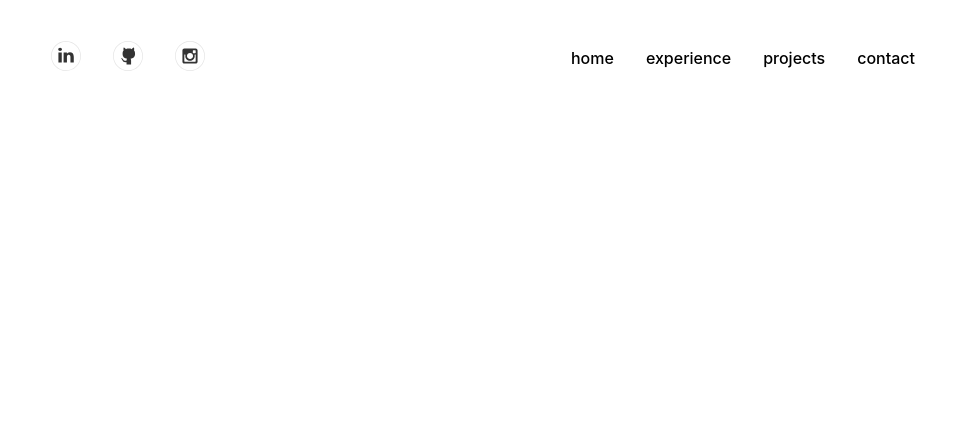
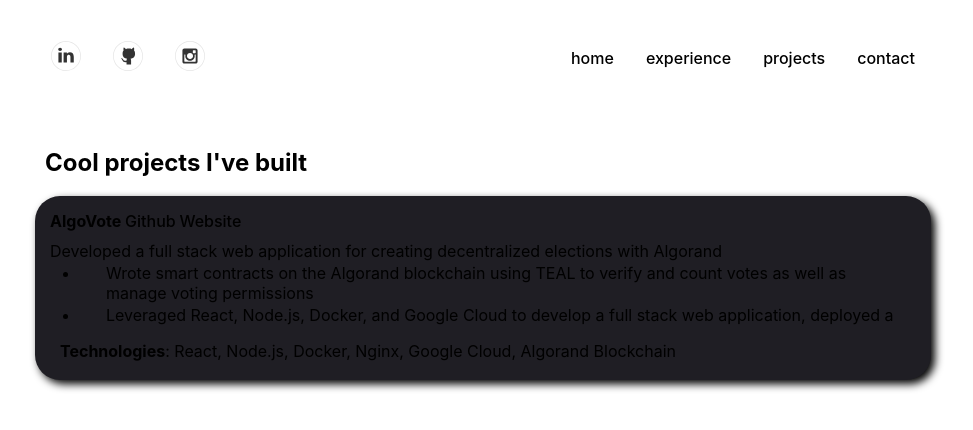
Before and after one commit to AdrianJendo/portfolio-website, a Next.js app: page /projects in a window 1280 px wide. Shown: the top 430 px of the page, without its empty margins (157-1130 px from the left). Built offline with nearby package versions, Linux system fonts and the light colour scheme.

Commit message:
WIP projects

```diff
--- a/pages/projects.tsx
+++ b/pages/projects.tsx
@@ -1,6 +1,9 @@
 import type { NextPage } from "next"
 import { useEffect, useState } from "react"
 import projectsData from "../data/projects"
+import styles from "../styles/Experience.module.css"
+
+// Embed Circle image of all the projects
 
 const Project: NextPage = () => {
 
@@ -14,29 +17,35 @@ const Project: NextPage = () => {
     ([]);
 
   useEffect(() => setProjects(projectsData), [])
-  return <div className='container'>
+  return <div className={styles.container}>
 
-    <div className='project-content'>
-            {/* <div className='side-projects'>
-                <h3>Cool projects I've built</h3>
+    <div className={styles.projectContent}>
+        <div className={styles.sideProjects}>
+            <h3 className={styles.exph3}>Cool projects I've built</h3>
+
+            <div style={{marginTop:"35px"}}>
                     {projects.map(project =>
-                    <div>
-                        <h4>{project.name}<a href={project.url}>{project.company}</a></h4>
-                        <p>{project.header}</p>
-                        <ul>
-                            <li >
-                                <p>{project.description}</p>
+                        <div key={project.github} style={{backgroundColor: "rgb(31, 30, 36)", borderRadius:"25px", padding: "5px", boxShadow: "4px 4px 8px", marginTop: "25px"}}> {/* style={{ paddingLeft: "5rem"}}*/}
+                            <div style={{display:"flex", justifyContent: "space-between"}}>
+                            <h4 className={styles.exph4}>{project.name} <a className={styles.expa} href={project.github}>Github</a> {project.website && <a className={styles.expa} href={project.website}>Website</a>} </h4>
+                            </div>
+                            <p className={styles.expp}>{project.description}</p>
+                            <ul className={styles.expul}>
+                                {project.about.map(point =>
+                                    <li key={point}  className={styles.expli}>
+                                        <p className={styles.expp}>{point}</p>
                                     </li>
+                                )}
                             </ul>
-                        <p>
+                            <p className={styles.expp} style={{paddingBottom: "10px"}}>
                                 <span>
-                                <p><span style={{fontWeight:700}}>Technologies</span>: {project.technologies}</p>
+                                    <p className={styles.expp}><span style={{fontWeight:700}}>Technologies</span>: {project.technologies}</p>
                                 </span>
-                            {project.date} - {project.location}
                             </p>
                         </div>
                     )}
-            </div> */}
+                  </div>
+            </div>
         </div>
     </div>
 }
```
Lines whose indentation alone changed are shown as unchanged.
